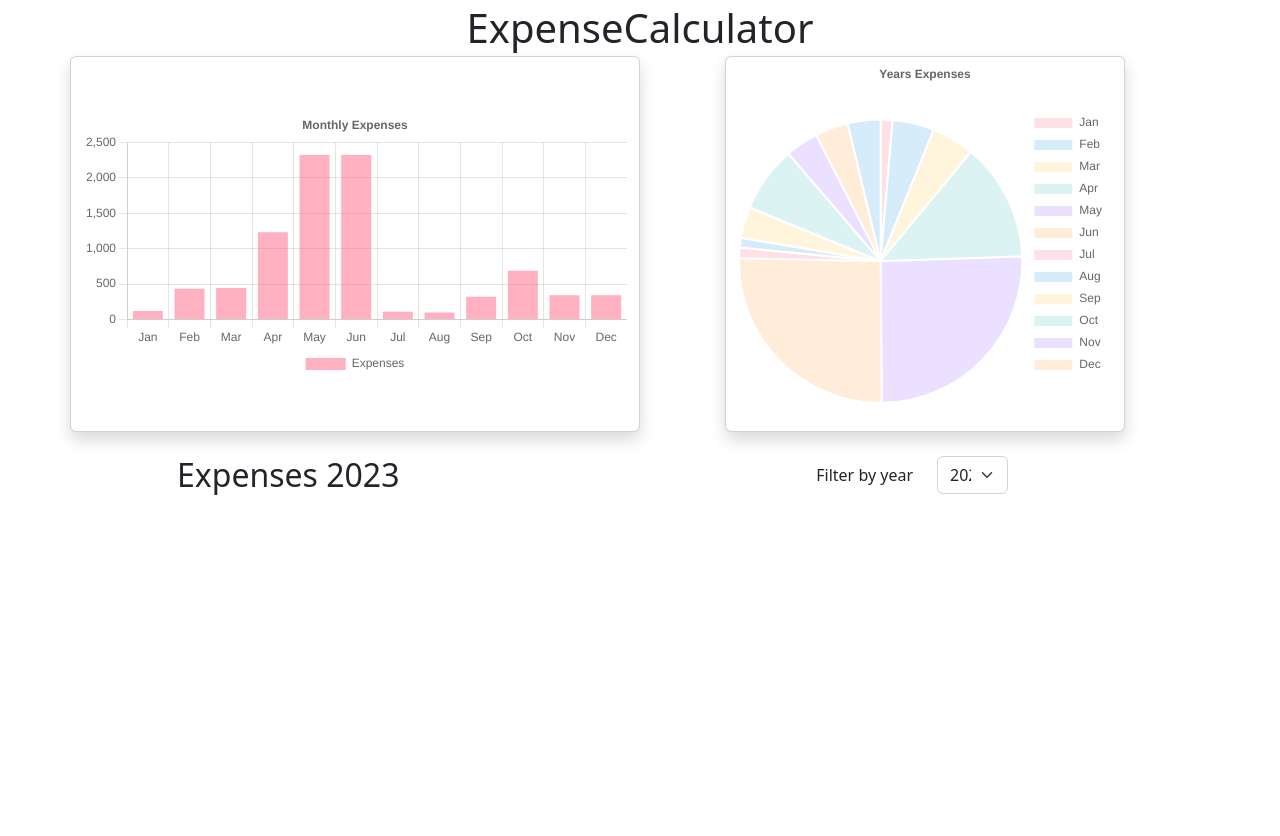
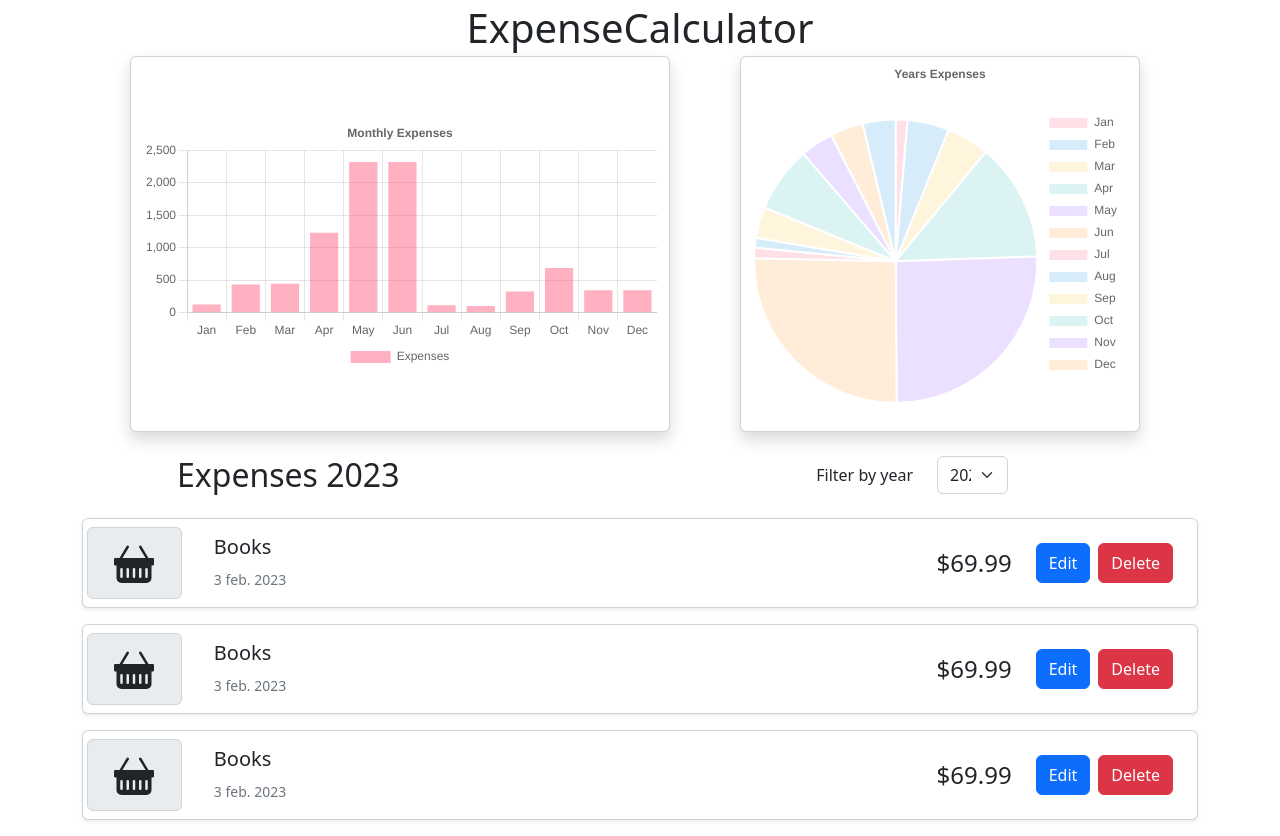
Before and after one commit to Yyauw/expenseCalculator, a React (Create React App) app: page / in a window 1280 px wide. Before the commit the page ends 800 px from the top, so only its background shows below. Built offline with nearby package versions, Linux system fonts and the light colour scheme.

Commit message:
Expense card added

```diff
--- a/src/App.jsx
+++ b/src/App.jsx
@@ -1,16 +1,18 @@
-import ExpenseChartBar from "./ExpenseChartBar"
-import ExpenseDoughnutChart from "./ExpenseDoughnutChart"
-import ExpenseListHeader from "./ExpenseListHeader"
+import ExpenseChartBar from "./components/ExpenseChartBar"
+import ExpenseDoughnutChart from "./components/ExpenseDoughnutChart"
+import ExpenseListHeader from "./components/ExpenseListHeader"
+import ExpenseList from "./components/ExpenseList"
 
 function App() {
   return (
   <div className='container'>
     <h1 className="text-center my-1">ExpenseCalculator</h1>
-    <div className="row">
+    <div className="ms-5 row">
     <ExpenseChartBar/>
     <ExpenseDoughnutChart />
     </div>
     <ExpenseListHeader/>
+    <ExpenseList />
   </div>)
 }
 
--- a/src/ExpenseList.jsx
+++ /dev/null
@@ -1,6 +0,0 @@
-
-const ExpenseList = ()=>{
-    return
-}
-
-export default ExpenseList
--- /dev/null
+++ b/src/components/Expense.jsx
@@ -0,0 +1,33 @@
+const Expense = () => {
+  return (
+    <div className="card mb-3 shadow-sm">
+      <div className="row">
+        <span className="input-group-text mx-3 my-2 col-1">
+          <svg
+            xmlns="http://www.w3.org/2000/svg"
+            width="40"
+            height="40"
+            fill="currentColor"
+            class="bi bi-basket-fill"
+            viewBox="0 0 16 16"
+            className="m-auto"
+          >
+            <path d="M5.071 1.243a.5.5 0 0 1 .858.514L3.383 6h9.234L10.07 1.757a.5.5 0 1 1 .858-.514L13.783 6H15.5a.5.5 0 0 1 .5.5v2a.5.5 0 0 1-.5.5H15v5a2 2 0 0 1-2 2H3a2 2 0 0 1-2-2V9H.5a.5.5 0 0 1-.5-.5v-2A.5.5 0 0 1 .5 6h1.717L5.07 1.243zM3.5 10.5a.5.5 0 1 0-1 0v3a.5.5 0 0 0 1 0v-3zm2.5 0a.5.5 0 1 0-1 0v3a.5.5 0 0 0 1 0v-3zm2.5 0a.5.5 0 1 0-1 0v3a.5.5 0 0 0 1 0v-3zm2.5 0a.5.5 0 1 0-1 0v3a.5.5 0 0 0 1 0v-3zm2.5 0a.5.5 0 1 0-1 0v3a.5.5 0 0 0 1 0v-3z" />
+          </svg>
+        </span>
+        <div className="card-body col-2 p-3">
+          <h5 className="card-title">Books</h5>
+          <p className="card-text text-muted">
+            <small>3 feb. 2023</small>
+          </p>
+        </div>
+        <div className="col-3 m-4 d-flex">
+        <h4 className="card-title m-auto">$69.99</h4>
+        <button className="btn btn-primary d-row ">Edit</button>
+        <button className="btn btn-danger d-row ms-2">Delete</button>
+        </div>
+      </div>
+    </div>
+  );
+};
+export default Expense;
--- /dev/null
+++ b/src/components/ExpenseList.jsx
@@ -0,0 +1,11 @@
+import Expense from "./Expense"
+
+const ExpenseList = ()=>{
+    return(
+        <div><Expense/>
+        <Expense/>
+        <Expense/></div>
+    )
+}
+
+export default ExpenseList
--- a/src/ExpenseListHeader.jsx
+++ b/src/components/ExpenseListHeader.jsx
@@ -1,7 +1,7 @@
 
 const ExpenseListHeader = ()=>{
 return(
-    <div className="row mt-4">
+    <div className="row mt-4 mb-3">
         <h2 className="col-3 offset-1">Expenses 2023</h2>
         <label htmlFor="" className="col-form-label col-2 text-end offset-3">Filter by year</label>
         <div className="col-1">
```
Also changed, not shown: src/components/ExpenseChartBar.jsx (renamed from src/ExpenseChartBar.jsx), src/components/ExpenseDoughnutChart.jsx (renamed from src/ExpenseDoughnutChart.jsx).
